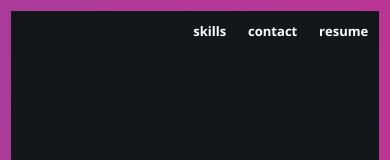
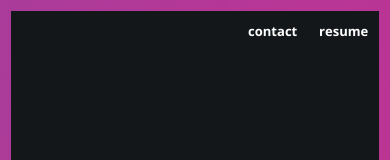
Before and after one commit to frostzt/frostzt, a Next.js app: page / in a window 390 px wide. Shown: the top 160 px of the page. Built offline with nearby package versions, Linux system fonts and the light colour scheme.

Commit message:
completed all the projects pages and fully responsive

```diff
--- a/Components/NavigationBar/NavigationBar.tsx
+++ b/Components/NavigationBar/NavigationBar.tsx
@@ -12,9 +12,9 @@ const NavigationBar = () => {
         animate="animated"
         className={styles.links}
       >
-        <motion.div variants={linkVarient} className={styles.link}>
+        {/* <motion.div variants={linkVarient} className={styles.link}>
           <Link href="/skills">skills</Link>
-        </motion.div>
+        </motion.div> */}
         <motion.div variants={linkVarient} className={styles.link}>
           <a
             target="_blank"
```
